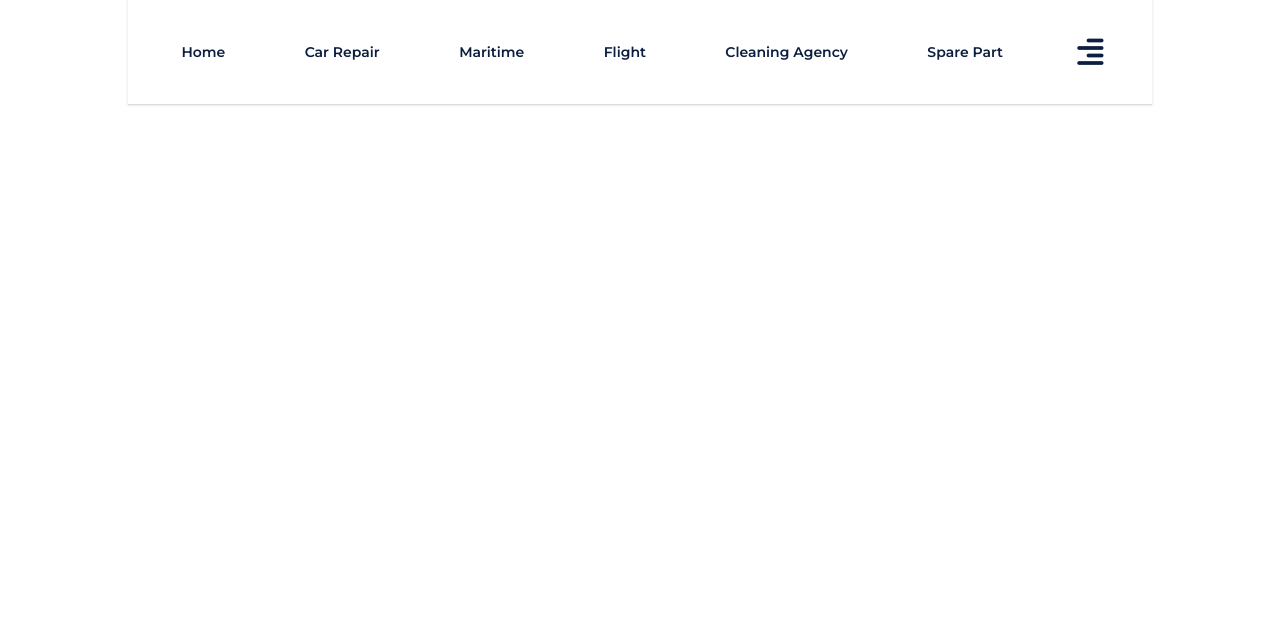
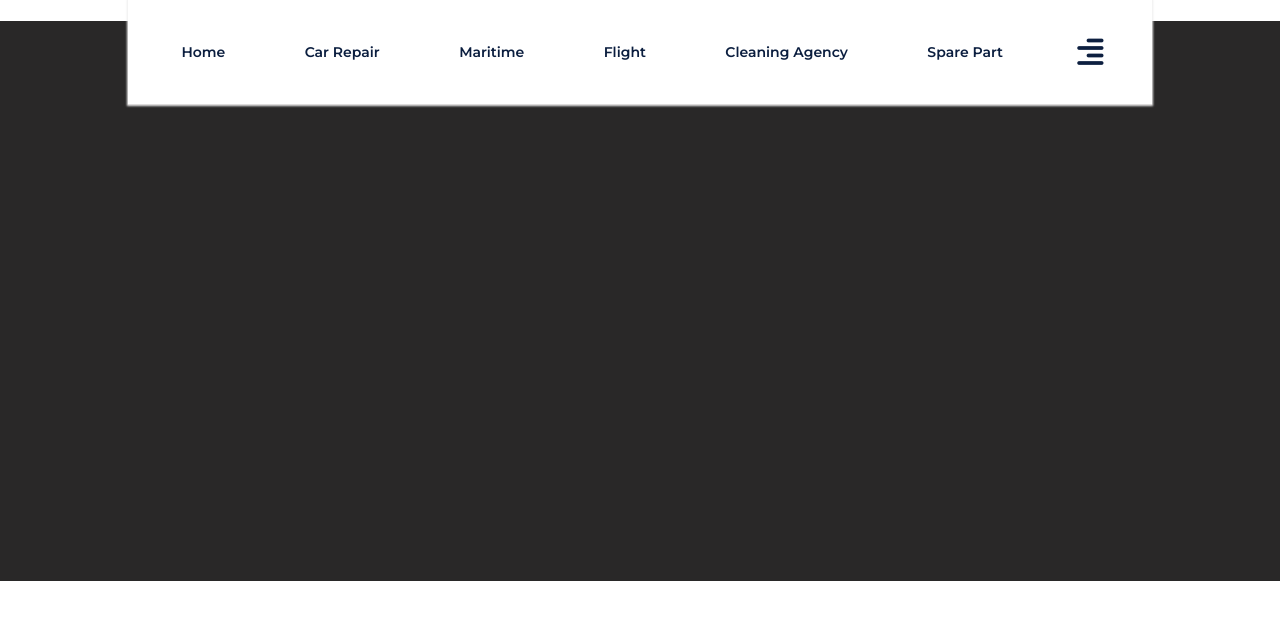
Before and after one commit to kukwa-clovisn/biscam-nuxt, a Nuxt app: page /Spare-Part/1 in a window 1280 px wide. Shown: the top 620 px of the page. Built offline with nearby package versions, Linux system fonts and the light colour scheme; a web font is replaced by a local one.

Commit message:
creating a custom header for all pages

```diff
--- a/app.vue
+++ b/app.vue
@@ -5,7 +5,7 @@
     <div id="componentContainer">
       <NuxtPage data-aos="slide-left" />
     </div>
-
+    <NuxtLayout name="app-footer" />
     <div class="menu-container" v-if="menuState">
       <div class="blur-wrapper" @click="($event) => (menuState = false)"></div>
       <div :class="[{ 'is-active': menuState }, 'menu-wrapper']">
--- /dev/null
+++ b/layouts/app-footer.vue
@@ -0,0 +1,16 @@
+<template>
+  <footer>
+    <slot />
+    <div class="footer-wrapper">
+      <h1>welocme to the footer page dudes</h1>
+    </div>
+  </footer>
+</template>
+
+<style lang="scss" scoped>
+footer {
+  width: 100vw;
+  height: 70vh;
+  background: rgb(41, 40, 40);
+}
+</style>
```
